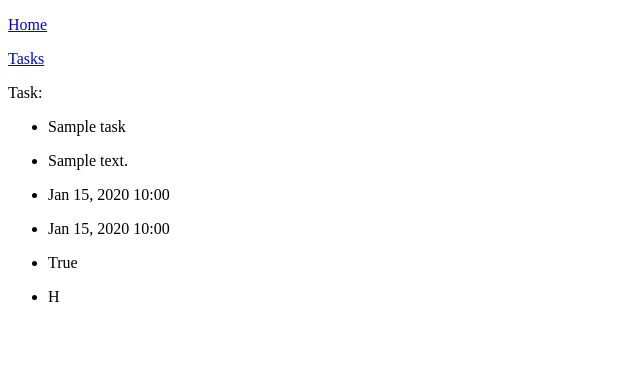
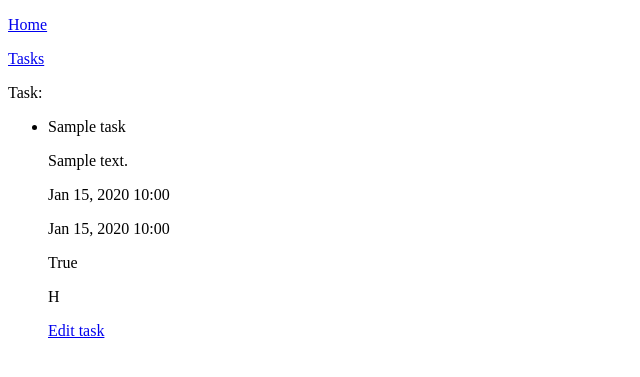
Before and after one commit to M1sterZag/Django_Task_1, a Django app: page /tasks/1/ in a window 1280 px wide. Shown: the top 377 px of the page, without its empty margins (0-640 px from the left). Run offline with Django 5.2, Linux system fonts and the light colour scheme; tables that the repository leaves empty hold one stand-in row (values such as "Sample post").

Commit message:
add, edit tasks funcs done

```diff
--- a/tasks/templates/tasks/task.html
+++ b/tasks/templates/tasks/task.html
@@ -4,11 +4,15 @@
   <ul>
     <li>
         <p>{{ task.title }}</p>
-        <li><p>{{ task.text|linebreaks }}</p></li>
-        <li><p>{{ task.date_added|date:'M d, Y H:i' }}</p></li>
-        <li><p>{{ task.end_date|date:'M d, Y H:i' }}</p></li>
-        <li><p>{{ task.is_done }}</p></li>
-        <li><p>{{ task.priority}}</p></li>
+        <p>{{ task.text|linebreaks }}</p>
+        <p>{{ task.date_added|date:'M d, Y H:i' }}</p>
+        <p>{{ task.end_date|date:'M d, Y H:i' }}</p>
+        <p>{{ task.is_done }}</p>
+        <p>{{ task.priority}}</p>
+
+        <p>
+          <a href="{% url 'tasks:edit_task' task.id %}">Edit task</a>
+        </p>
     </li>
   </ul>
 {% endblock content %}
--- a/tasks/urls.py
+++ b/tasks/urls.py
@@ -4,5 +4,8 @@ app_name = 'tasks'
 urlpatterns = [
     path("", views.index, name="index"),
     path("tasks/", views.tasks, name="tasks"),
-    path("tasks/<int:task_id>/", views.task, name="task")
+    path("tasks/<int:task_id>/", views.task, name="task"),
+    path("new_task/", views.new_task, name="new_task"),
+    path('edit_task/<int:task_id>/', views.edit_task, name='edit_task'),
+    # path('delete_task/<int:task_id>/', views.delete_task, name='delete_task')
 ]
--- a/tasks/views.py
+++ b/tasks/views.py
@@ -1,5 +1,6 @@
-from django.shortcuts import render
+from django.shortcuts import render, redirect
 from .models import Task
+from .forms import TaskForm
 
 # Create your views here.
 def index(request):
@@ -19,3 +20,40 @@ def task(request, task_id):
     #     raise Http404
     context = {'task': task}
     return render(request, 'tasks/task.html', context)
+
+
+def new_task(request):
+    if request.method != 'POST':
+        # Данные не отправлялись; создается пустая форма.
+        form = TaskForm()
+    else:
+        # Отправлены данные POST; обработать данные.
+        form = TaskForm(data=request.POST)
+        if form.is_valid():
+            form.save()
+            return redirect('tasks:tasks')
+    # Вывести пустую или недействительную форму.
+    context = {'form': form}
+    return render(request, 'tasks/new_task.html', context)
+
+
+def edit_task(request, task_id):
+    task = Task.objects.get(id=task_id)
+    if request.method != 'POST':
+        # Исходный запрос; форма заполняется данными текущей записи.
+        form = TaskForm(instance=task)
+    else:
+        # Отправка данных POST; обработать данные.
+        form = TaskForm(instance=task, data=request.POST)
+        if form.is_valid():
+            form.save()
+            return redirect('tasks:task', task_id=task.id)
+    context = {'task': task, 'form': form}
+    return render(request, 'tasks/edit_task.html', context)
+
+
+# def delete_task(request, task_id):
+#     print(f"Attempting to delete task with id: {task_id}")
+#     task = get_object_or_404(Task, id=task_id)
+#     task.delete()
+#     return redirect("tasks:tasks")
```
Also changed, not shown: tasks/forms.py (added, +8 -0 lines), tasks/templates/tasks/edit_task.html (added, +10 -0 lines), tasks/templates/tasks/new_task.html (added, +11 -0 lines), tasks/templates/tasks/tasks.html (+6 -1 lines).
